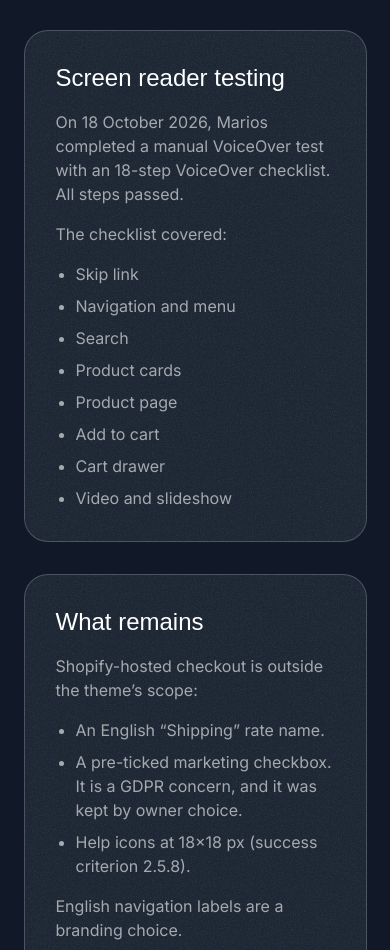
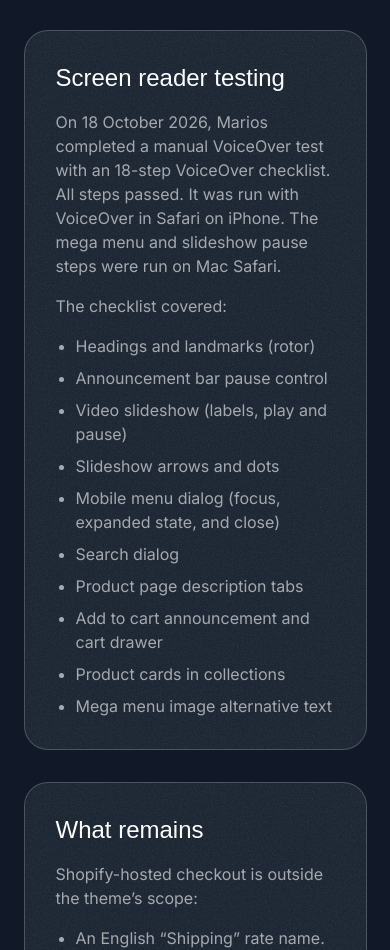
Before and after one commit to mariosknl/single_page_portfolio, a Next.js app: page /case-studies/theodosiantenti in a window 390 px wide. Shown: the part 7590-8540 px from the top of the page. Built offline with nearby package versions, Linux system fonts and the light colour scheme; a web font is replaced by a local one.

Commit message:
Correct the VoiceOver checklist coverage
The 18-step pass did not include the skip link. List the checks that were actually run, including Safari on iPhone and the Mac Safari steps.

Co-authored-by: Marios Kanellopoulos <mariosknl@outlook.com>

```diff
--- a/src/app/case-studies/theodosiantenti/page.tsx
+++ b/src/app/case-studies/theodosiantenti/page.tsx
@@ -544,17 +544,21 @@ export default function TheodosiaCaseStudyPage() {
                   <p>
                     On 18 October 2026, Marios completed a manual VoiceOver
                     test with an 18-step VoiceOver checklist. All steps passed.
+                    It was run with VoiceOver in Safari on iPhone. The mega
+                    menu and slideshow pause steps were run on Mac Safari.
                   </p>
                   <p>The checklist covered:</p>
                   <ul className="list-disc space-y-2 pl-5">
-                    <li>Skip link</li>
-                    <li>Navigation and menu</li>
-                    <li>Search</li>
-                    <li>Product cards</li>
-                    <li>Product page</li>
-                    <li>Add to cart</li>
-                    <li>Cart drawer</li>
-                    <li>Video and slideshow</li>
+                    <li>Headings and landmarks (rotor)</li>
+                    <li>Announcement bar pause control</li>
+                    <li>Video slideshow (labels, play and pause)</li>
+                    <li>Slideshow arrows and dots</li>
+                    <li>Mobile menu dialog (focus, expanded state, and close)</li>
+                    <li>Search dialog</li>
+                    <li>Product page description tabs</li>
+                    <li>Add to cart announcement and cart drawer</li>
+                    <li>Product cards in collections</li>
+                    <li>Mega menu image alternative text</li>
                   </ul>
                 </div>
               </Card>
```
